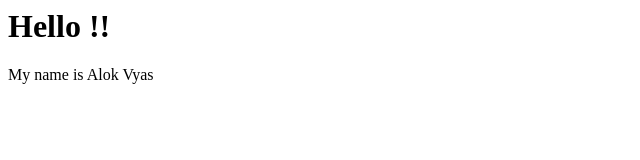
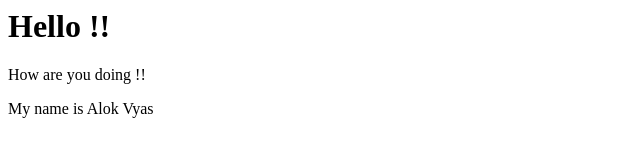
Before and after one commit to alokvyas85/SshRemoteRepo, a plain HTML site: page index.html in a window 1280 px wide. Shown: the whole page, without its empty margins (0-640 px from the left). Drawn offline with Linux system fonts and the light colour scheme.

Commit message:
new <p> tag added

```diff
--- a/index.html
+++ b/index.html
@@ -4,8 +4,8 @@
 		<body>
 
 		<h1> Hello !! </h1>
-
-			<p> My name is Alok Vyas </p>
+		<p> How are you doing !! </p>
+  		<p> My name is Alok Vyas </p>
 
 		</body>
 
```
